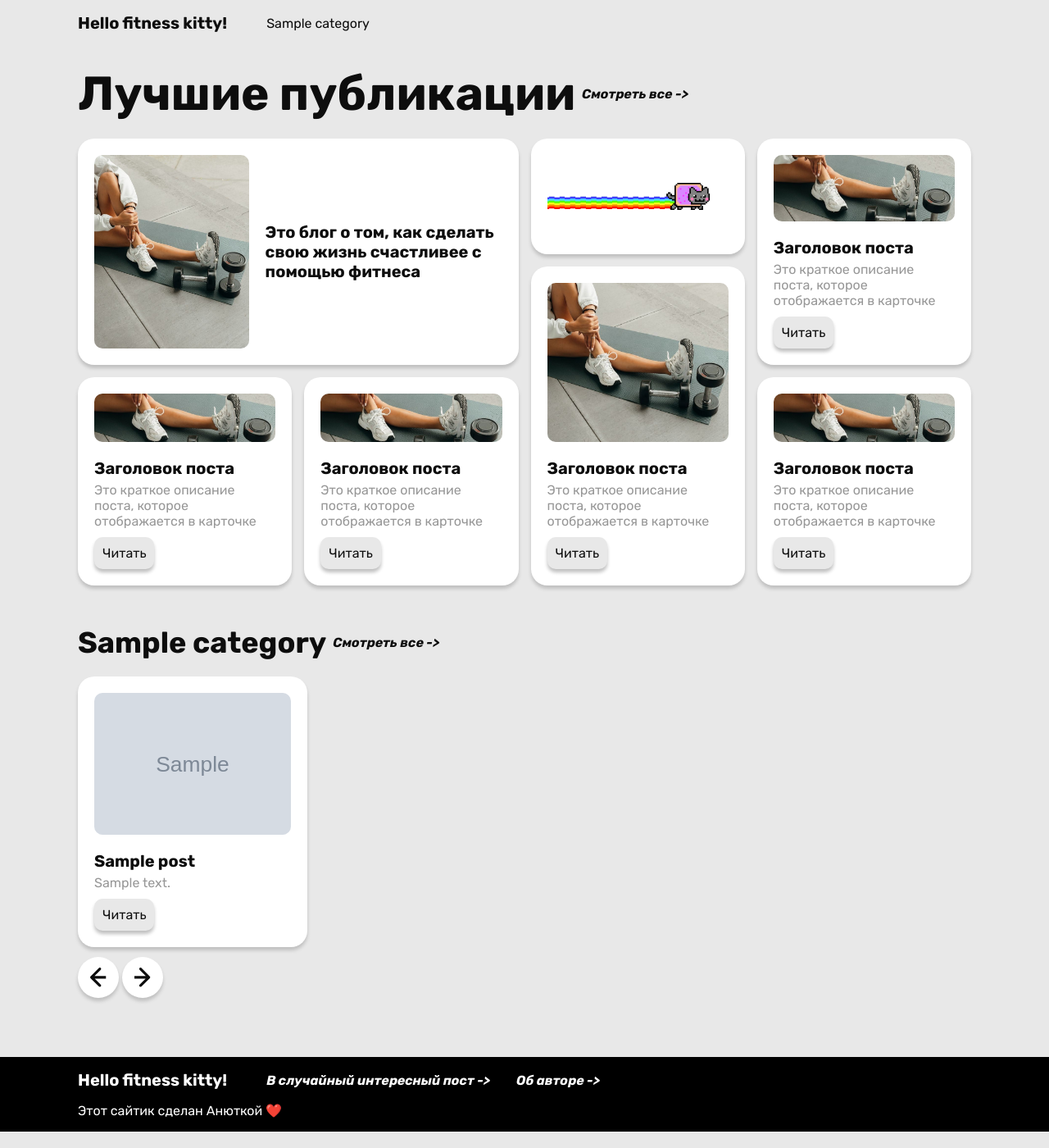
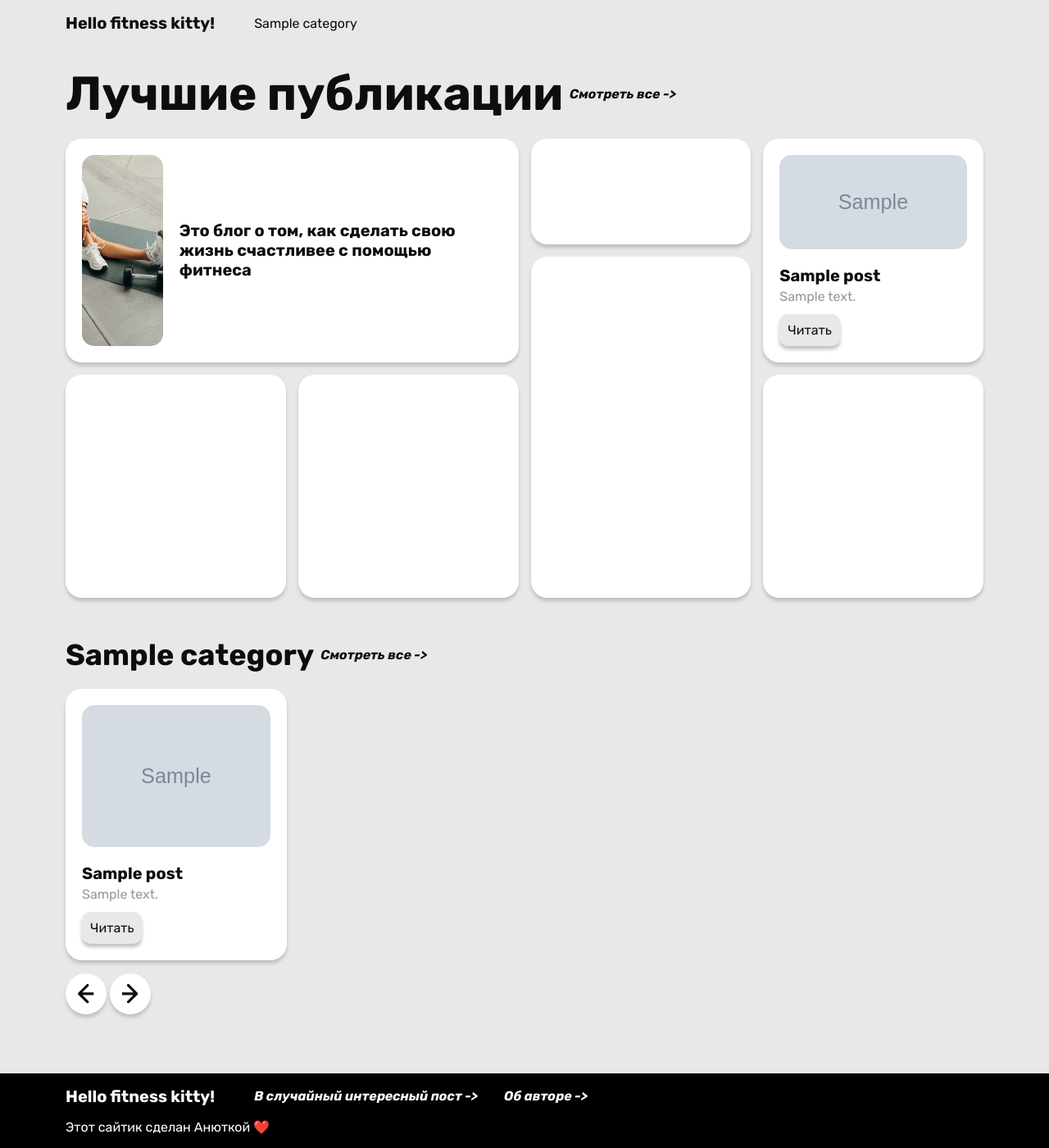
Before and after one commit to annshev1avis/hello_fitness_kitty, a Django app: page / in a window 1280 px wide. Shown: the whole page at 82% size. Run offline with Django 5.2, Linux system fonts and the light colour scheme; tables that the repository leaves empty hold one stand-in row (values such as "Sample post"); grey boxes marked "Sample" are stand-in pictures; some libraries are stand-ins or nearby versions.

Commit message:
ref: Улучшена карточка + feat: Добавлена страница категории

```diff
--- a/apps/blog/static/blog/css/blocks/card.css
+++ b/apps/blog/static/blog/css/blocks/card.css
@@ -1,64 +1,76 @@
 .card {
+    background-color: var(--color-bg-secondary);
+    border-radius: var(--space-5);
+    box-shadow: var(--shadow);
+    padding: var(--space-5);
     display: flex;
-    background-color: var(--color-bg-secondary);
-
-    border-radius: 2rem;
-    box-shadow: var(--shadow);
-
-    padding: 2rem;
 }
 
-.card_horizontal {
-    display: flex;
-    flex-direction: row;
-    gap: 20px;
-    align-items: center;
+
+/*
+    Нужно правильно настроить распределение
+    места Между Картинкой И Контентом!!!
+    Настраиваем
+    flex-grow
+    flex-shrink
+    flex-base
+*/
+.card__image {
+    object-fit: cover;
+    border-radius: 15px;
+    flex: 1 1 auto;
+    min-height: 0;
+    min-width: 0;
 }
 
-.card_vertical {
-    display: flex;
-    flex-direction: column;
-    gap: 20px;
-    align-items: start;
-
-    max-width: 280px;
-    max-height: 330px;
-}
-
-.card_grid {
-    max-width: none;
-    max-height: none;
-}
-
-/* Картинка */
-.card__image {
-    object-fit: cover;
-    border-radius: 10px;
-    min-height: 0;
-}
-
-.card__image_horizontal {
-    height: 100%;
-}
-
-.card__image_vertical {
-    width: 100%;
-}
-
-.card__image_full {
-    width: 100%;
-    height: auto;
-}
-
-/* Контент */
-.card__text {
-    margin-bottom: 10px;
+.card_content {
+    flex: 0 0 auto;
+    min-width: 0;
 }
 
 .card__title {
-    margin-bottom: 5px;
+    margin-bottom: var(--space-1);
 }
 
 .card__description {
     color: var(--color-text-secondary);
+    margin-bottom: var(--space-3);
 }
+
+/* Модификации по ориентации */
+.card_orientation_vertical {
+    flex-direction: column;
+    gap: var(--space-5);
+    align-items: start;
+}
+
+.card_orientation_horizontal {
+    flex-direction: row;
+    gap: var(--space-5);
+    align-items: center;
+}
+
+.card_orientation_vertical
+.card__image {
+    width: 100%;
+}
+
+.card_orientation_horizontal
+.card__image {
+    height: 100%;
+}
+
+
+.card_size_m {
+    max-width: 270px;
+}
+
+.card_size_l {
+    width: 300px;
+    height: 430px;
+}
+
+.card_size_xl {
+    width: 360px;
+    height: 500px;
+}
--- /dev/null
+++ b/apps/blog/static/blog/css/blocks/category-header.css
@@ -0,0 +1,7 @@
+.category-header__posts {
+    display: flex;
+    flex-direction: row;
+    align-items: center;
+    justify-content: center;
+    gap: 20px;
+}
--- a/apps/blog/static/blog/css/blocks/post-feed.css
+++ b/apps/blog/static/blog/css/blocks/post-feed.css
@@ -1,7 +1,6 @@
 .post-gallery__posts {
     display: flex;
-    max-height: 330px;
-    margin-bottom: var(--space-3);
+    margin-bottom: var(--space-4);
 }
 
 .post-gallery__buttons {
--- a/apps/blog/static/blog/css/blog_styles.css
+++ b/apps/blog/static/blog/css/blog_styles.css
@@ -2,6 +2,7 @@
 @import "blocks/button.css";
 @import "blocks/card.css";
 @import "blocks/cards-grid.css";
+@import "blocks/category-header.css";
 @import "blocks/category.css";
 @import "blocks/hero-section.css";
 @import "blocks/markdown.css";
--- a/apps/blog/templates/blog/home_page.html
+++ b/apps/blog/templates/blog/home_page.html
@@ -16,7 +16,7 @@
         <h1 class="hero-section__name title-h1">Лучшие публикации</h2>
         <a class="hero-section__all_button label" href="{% url "blog:all_posts" %}">Смотреть все -&gt</a>
       </div>
-      {% include "blog/includes/cards_grid.html" %}
+      {% include "blog/includes/cards_grid.html" with posts=best_5_posts %}
     </div>
   </section>
   {% for item in posts_by_category %}
@@ -28,7 +28,7 @@
         </div>
 
         {% if item.posts %}
-          {% include "blog/includes/posts-gallery.html" with posts=item.posts %}
+          {% include "blog/includes/posts_gallery.html" with posts=item.posts %}
         {% else %}
           <p class="text">Здесь пока нет постов</p>
         {% endif %}
--- /dev/null
+++ b/apps/blog/templates/blog/includes/card.html
@@ -0,0 +1,22 @@
+{% load static %}
+
+<div class="card {{ element_class }} {{ size_class }}
+ {{ orientation_class }}">
+  {% if post %}
+    {% if number %}
+      <span class="card__number">{{ number }}</span>
+    {% endif %}
+
+    {% if post.cover %}
+      <img class="card__image" src="{{ post.cover.url }}"/>
+    {% endif %}
+
+    <div class="card__content">
+      <h3 class="title-h3 card__title">{{ post.name }}</h3>
+      <p class="text card__description">{{ post.description }}</p>
+      <a class="button text">Читать</a>
+    </div>
+  {% else %}
+    {% comment %} здесь будет тег, который вставляет рандомную картинку для красоты {% endcomment %}
+  {% endif %}
+</div>
--- a/apps/blog/templates/blog/includes/cards_grid.html
+++ b/apps/blog/templates/blog/includes/cards_grid.html
@@ -1,69 +1,24 @@
 {% load static %}
 
 <div class="cards-grid">
-  <div class="card card_horizontal card_grid cards-grid__card-1">
-    <img class="card__image card__image_horizontal" src="{% static 'img/fitness legs.jpg'%}" alt="Девушка занимается фитнесом"/>
+  <div class="card card_size_grid card_orientation_horizontal cards-grid__card-1">
+    <img class="card__image"
+      src="{% static 'img/fitness legs.jpg'%}"
+      alt="Девушка занимается фитнесом"/>
+
     <div class="card__content">
       <p class="title-h3">Это блог о том, как сделать свою жизнь счастливее с помощью фитнеса</p>
     </div>
   </div>
 
-  <div class="card card_horizontal card_grid cards-grid__card-2">
-    <img class="card__image card__image_full" src="{% static 'img/cat_nyan.gif'%}"/>
+  <div class="card card_size_grid cards-grid__card-2">
+    {% comment %} <img class="card__image card__image_full" src="{% static 'img/cat_nyan.gif'%}"/> {% endcomment %}
   </div>
 
-  <div class="card card_vertical card_grid cards-grid__card-3">
-    <img class="card__image card__image_vertical" src="{% static 'img/fitness legs.jpg'%}" alt="Девушка занимается фитнесом"/>
-    <div class="card__content">
-      <div class="card__text">
-        <h3 class="title-h3 card__title">Заголовок поста</h3>
-        <p class="text card__description">Это краткое описание поста, которое отображается в карточке</p>
-      </div>
-      <a class="button text" href="#">Читать</a>
-    </div>
-  </div>
+  {% include "blog/includes/card.html" with post=posts.0 element_class="cards-grid__card-3" size_class="card_size_grid" orientation_class="card_orientation_vertical" %}
+  {% include "blog/includes/card.html" with post=posts.1 element_class="cards-grid__card-4" size_class="card_size_grid" orientation_class="card_orientation_vertical" %}
+  {% include "blog/includes/card.html" with post=posts.2 element_class="cards-grid__card-5" size_class="card_size_grid" orientation_class="card_orientation_vertical" %}
+  {% include "blog/includes/card.html" with post=posts.3 element_class="cards-grid__card-6" size_class="card_size_grid" orientation_class="card_orientation_vertical" %}
+  {% include "blog/includes/card.html" with post=posts.4 element_class="cards-grid__card-7" size_class="card_size_grid" orientation_class="card_orientation_vertical" %}
 
-  <div class="card card_vertical card_grid cards-grid__card-4">
-    <img class="card__image card__image_vertical" src="{% static 'img/fitness legs.jpg'%}" alt="Девушка занимается фитнесом"/>
-    <div class="card__content">
-      <div class="card__text">
-        <h3 class="title-h3 card__title">Заголовок поста</h3>
-        <p class="text card__description">Это краткое описание поста, которое отображается в карточке</p>
-      </div>
-      <a class="button text" href="#">Читать</a>
-    </div>
-  </div>
-
-  <div class="card card_vertical card_grid cards-grid__card-5">
-    <img class="card__image card__image_vertical" src="{% static 'img/fitness legs.jpg'%}" alt="Девушка занимается фитнесом"/>
-    <div class="card__content">
-      <div class="card__text">
-        <h3 class="title-h3 card__title">Заголовок поста</h3>
-        <p class="text card__description">Это краткое описание поста, которое отображается в карточке</p>
-      </div>
-      <a class="button text" href="#">Читать</a>
-    </div>
-  </div>
-
-  <div class="card card_vertical card_grid cards-grid__card-6">
-    <img class="card__image card__image_vertical" src="{% static 'img/fitness legs.jpg'%}" alt="Девушка занимается фитнесом"/>
-    <div class="card__content">
-      <div class="card__text">
-        <h3 class="title-h3 card__title">Заголовок поста</h3>
-        <p class="text card__description">Это краткое описание поста, которое отображается в карточке</p>
-      </div>
-      <a class="button text" href="#">Читать</a>
-    </div>
-  </div>
-
-  <div class="card card_vertical card_grid cards-grid__card-7">
-    <img class="card__image card__image_vertical" src="{% static 'img/fitness legs.jpg'%}" alt="Девушка занимается фитнесом"/>
-    <div class="card__content">
-      <div class="card__text">
-        <h3 class="title-h3 card__title">Заголовок поста</h3>
-        <p class="text card__description">Это краткое описание поста, которое отображается в карточке</p>
-      </div>
-      <a class="button text" href="#">Читать</a>
-    </div>
-  </div>
 </div>
--- a/apps/blog/templates/blog/includes/posts-gallery.html
+++ b/apps/blog/templates/blog/includes/posts_gallery.html
@@ -3,7 +3,7 @@
 <div class="post-gallery">
   <div class="post-gallery__posts">
     {% for post in posts %}
-      {% include "blog/includes/vertical_post.html" %}
+      {% include "blog/includes/card.html" with size_class="card_size_m" orientation_class="card_orientation_vertical" %}
     {% endfor %}
   </div>
   <div class="post-gallery__buttons">
--- a/apps/blog/templates/blog/includes/vertical_post.html
+++ /dev/null
@@ -1,15 +0,0 @@
-{% load static %}
-
-<article class="card card_vertical">
-  {% if post.cover %}
-    <img class="card__image card__image_vertical" src="{{ post.cover.url }}"/>
-  {% endif %}
-
-  <div class="card__content">
-    <div class="card__text">
-      <h3 class="title-h3 card__title">{{ post.name }}</h3>
-      <p class="text card__description">{{ post.description }}</p>
-    </div>
-    <a class="button text" href="{% url "blog:single_post" post.slug %}">Читать</a>
-  </div>
-</article>
--- a/apps/blog/views.py
+++ b/apps/blog/views.py
@@ -66,4 +66,14 @@
 
 
 def category(request, category_slug):
-    return HttpResponse(f"All posts in category '{category_slug}'")
+    category = get_object_or_404(Category, slug=category_slug)
+    posts = Post.objects.filter(category=category)
+
+    return render(
+        request,
+        "blog/category_page.html",
+        {
+            "category": category,
+            "posts": posts
+        }
+    )
--- a/static/css/blocks/container.css
+++ b/static/css/blocks/container.css
@@ -1,5 +1,5 @@
 .container {
-    max-width: 1170px;
+    max-width: 1200px;
     padding: var(--space-6) var(--space-10);
     margin: 0 auto;
 }
```
Also changed, not shown: apps/blog/templates/blog/category_page.html (added, +24 -0 lines), apps/blog/templates/blog/includes/post-feed.html (deleted, +0 -17 lines).
